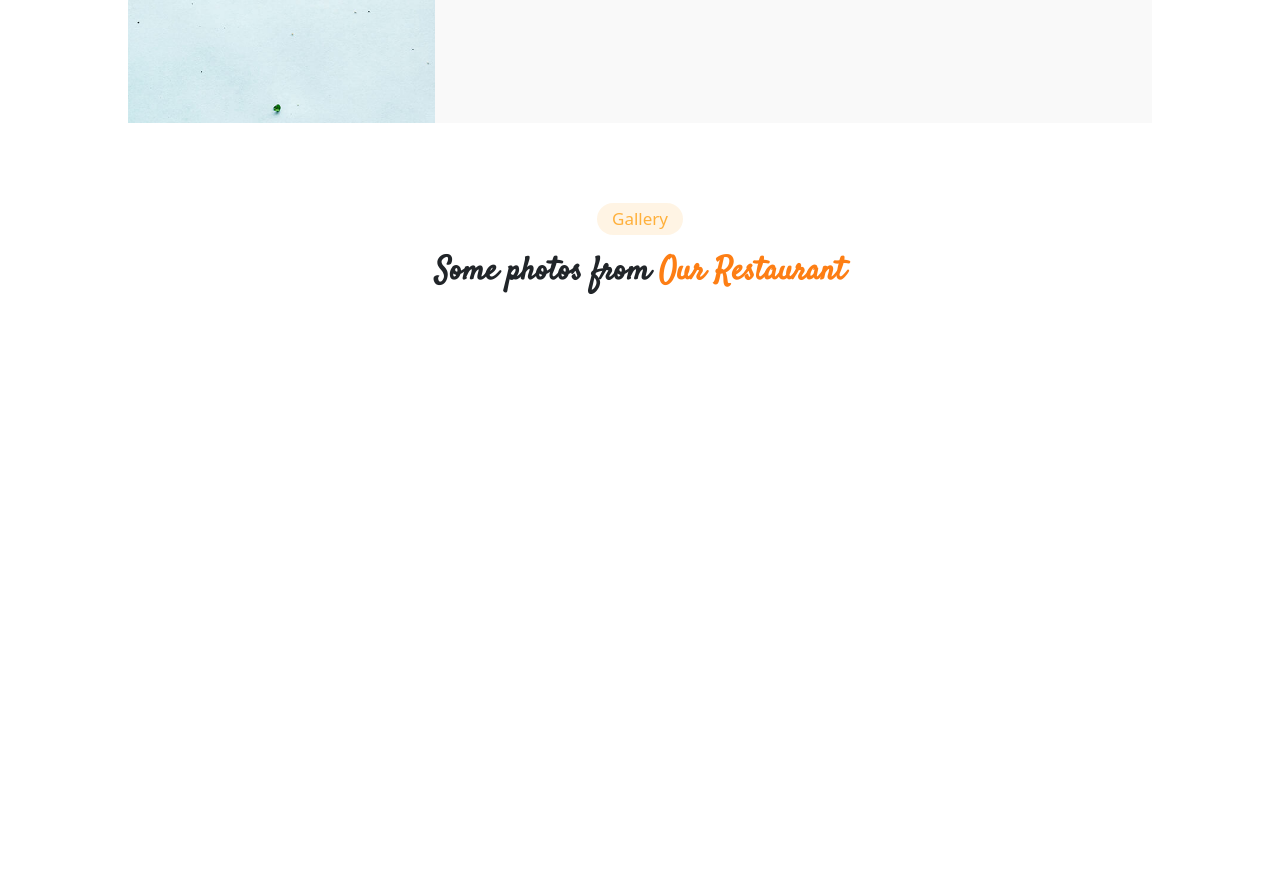
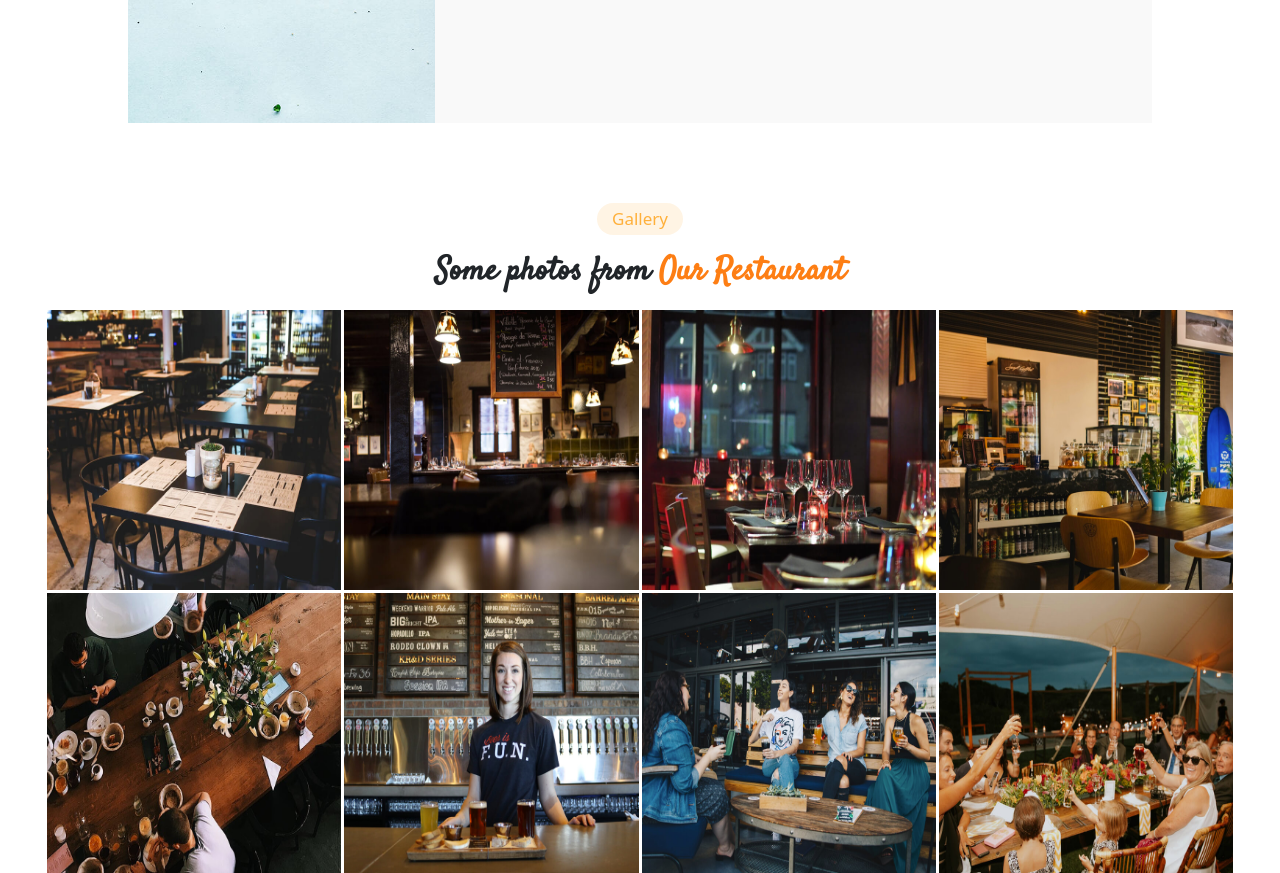
Before and after one commit to Azaalam-Imad/projet-final1, a website: page index.html in a window 1280 px wide. Shown: the part 4938-5811 px from the top of the page. Before the commit the page ends 5238 px from the top, so only its background shows below. Drawn offline with nearby package versions, Linux system fonts and the light colour scheme.

Commit message:
style section7

```diff
--- a/index.html
+++ b/index.html
@@ -691,7 +691,17 @@
     <section class="d-flex flex-column align-items-center">
         <h4>Gallery</h4>
         <h2>Some photos from  <span>Our Restaurant</span></h2>
+       <div class="images">
+        <div class="g-img1"></div>
+        <div class="g-img2"></div>
+        <div class="g-img3"></div>
+        <div class="g-img4"></div>
+        <div class="g-img5"></div>
+        <div class="g-img6"></div>
+        <div class="g-img7"></div>
+        <div class="g-img8"></div>
 
+       </div>
       </section>
 
     <script src="./node_modules/bootstrap/dist/js/bootstrap.bundle.js"></script>
--- a/src/sass/app.sass
+++ b/src/sass/app.sass
@@ -31,3 +31,4 @@ section
 @import ./modules/section/_section4
 @import ./modules/section/_section5
 @import ./modules/section/_section6
+@import ./modules/section/_section7
--- /dev/null
+++ b/src/sass/modules/section/_section7.sass
@@ -0,0 +1,68 @@
+
+    .images
+        display: grid
+        grid-template-columns: repeat(4 , 23vw)
+        grid-template-rows: repeat(2 , 35vh)
+        gap: 3px
+        div
+            width: 100%
+            height: 100%
+        .g-img1
+            background-image: url(../images/gallery/gallery-1.jpg)
+            background-size: 100% 100%
+            transition: 0.5s
+            background-position: center
+
+
+            &:hover
+                background-size: 110% 110%
+                background-position: center
+        .g-img2
+            background-image: url(../images/gallery/gallery-2.jpg)
+            background-size: 100% 100%
+            transition: 0.5s
+            background-position: center
+            &:hover
+                background-size: 110% 110%
+        .g-img3
+            background-image: url(../images/gallery/gallery-3.jpg)
+            background-size: 100% 100%
+            transition: 0.5s
+            background-position: center
+            &:hover
+                background-size: 110% 110%
+        .g-img4
+            background-image: url(../images/gallery/gallery-4.jpg)
+            background-size: 100% 100%
+            transition: 0.5s
+            background-position: center
+            &:hover
+                background-size: 110% 110%
+        .g-img5
+            background-image: url(../images/gallery/gallery-5.jpg)
+            background-size: 100% 100%
+            transition: 0.5s
+            background-position: center
+            &:hover
+                background-size: 110% 110%
+        .g-img6
+            background-image: url(../images/gallery/gallery-6.jpg)
+            background-size: 100% 100%
+            transition: 0.5s
+            background-position: center
+            &:hover
+                background-size: 110% 110%
+        .g-img7
+            background-image: url(../images/gallery/gallery-7.jpg)
+            background-size: 100% 100%
+            transition: 0.5s
+            background-position: center
+            &:hover
+                background-size: 110% 110%
+        .g-img8
+            background-image: url(../images/gallery/gallery-8.jpg)
+            background-size: 100% 100%
+            transition: 0.5s
+            background-position: center
+            &:hover
+                background-size: 110% 110%
```
Also changed, not shown: public/css/app.css, 1 other file.
